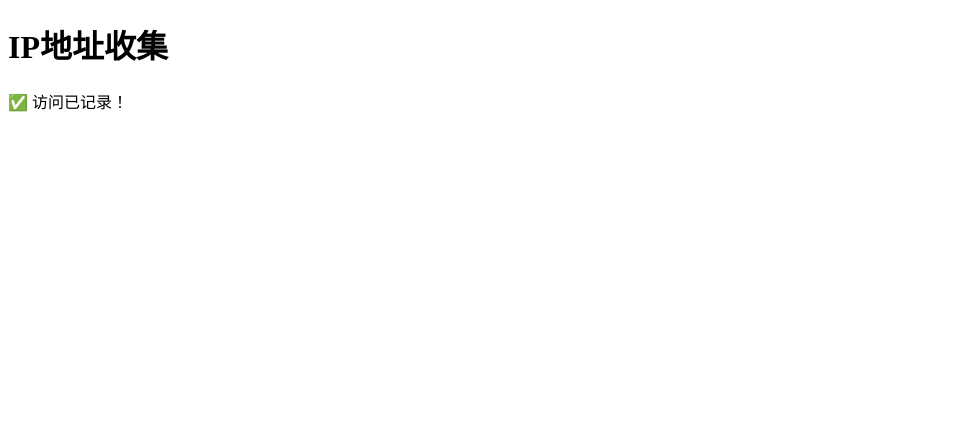
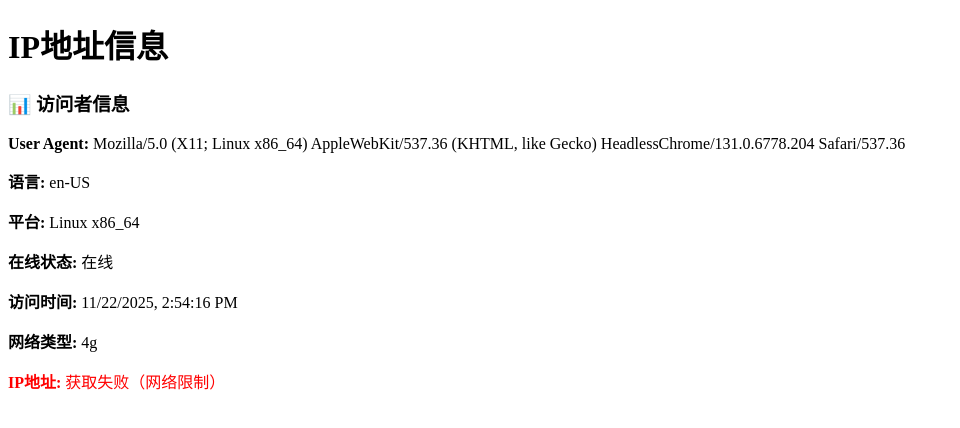
Before and after one commit to leiTang0520/IpGet.github.io, a plain HTML site: page index.html in a window 1280 px wide. Shown: the whole page, without its empty margins (0-960 px from the left). Drawn offline with Linux system fonts and the light colour scheme; no server answers.

Commit message:
Update index.html

```diff
--- a/index.html
+++ b/index.html
@@ -1,39 +1,96 @@
 <!DOCTYPE html>
 <html>
 <head>
-    <title>IP收集器</title>
-    <meta http-equiv="Content-Security-Policy" content="upgrade-insecure-requests">
+    <title>IP显示页面</title>
 </head>
 <body>
-    <h1>IP地址收集</h1>
-    <div id="info">正在处理...</div>
+    <h1>IP地址信息</h1>
+    <div id="ipInfo">正在获取网络信息...</div>
 
     <script>
-        function trackUser() {
-            const infoDiv = document.getElementById('info');
+        function displayNetworkInfo() {
+            const infoDiv = document.getElementById('ipInfo');
 
-            // 创建一个隐藏的iframe来加载HTTP内容
-            const iframe = document.createElement('iframe');
-            iframe.style.display = 'none';
-            iframe.src = `http://223.167.175.180:5000/api/track?timestamp=${encodeURIComponent(new Date().toISOString())}&ua=${encodeURIComponent(navigator.userAgent)}`;
+            // 获取本地网络信息（不依赖外部API）
+            const connection = navigator.connection || navigator.mozConnection || navigator.webkitConnection;
+            const networkInfo = {
+                userAgent: navigator.userAgent,
+                language: navigator.language,
+                platform: navigator.platform,
+                cookiesEnabled: navigator.cookieEnabled,
+                online: navigator.onLine,
+                timestamp: new Date().toLocaleString()
+            };
 
-            iframe.onload = function() {
-                // 同时显示用户IP信息
-                fetch('https://api.ipify.org?format=json')
+            if (connection) {
+                networkInfo.effectiveType = connection.effectiveType;
+                networkInfo.downlink = connection.downlink;
+                networkInfo.rtt = connection.rtt;
+            }
+
+            let infoHTML = `
+                <h3>📊 访问者信息</h3>
+                <p><strong>User Agent:</strong> ${networkInfo.userAgent}</p>
+                <p><strong>语言:</strong> ${networkInfo.language}</p>
+                <p><strong>平台:</strong> ${networkInfo.platform}</p>
+                <p><strong>在线状态:</strong> ${networkInfo.online ? '在线' : '离线'}</p>
+                <p><strong>访问时间:</strong> ${networkInfo.timestamp}</p>
+            `;
+
+            if (networkInfo.effectiveType) {
+                infoHTML += `<p><strong>网络类型:</strong> ${networkInfo.effectiveType}</p>`;
+            }
+
+            infoDiv.innerHTML = infoHTML;
+
+            // 尝试多种方式获取IP
+            tryAllIPMethods();
+        }
+
+        function tryAllIPMethods() {
+            const methods = [
+                // 方法1: 使用不同的ipify端点
+                () => fetch('https://api64.ipify.org?format=json'),
+                // 方法2: 使用ipapi.co
+                () => fetch('https://ipapi.co/json/'),
+                // 方法3: 使用jsonip.com
+                () => fetch('https://jsonip.com/'),
+                // 方法4: 使用httpbin
+                () => fetch('https://httpbin.org/ip')
+            ];
+
+            let currentMethod = 0;
+
+            function tryNextMethod() {
+                if (currentMethod >= methods.length) {
+                    document.getElementById('ipInfo').innerHTML +=
+                        '<p style="color: red;"><strong>IP地址:</strong> 获取失败（网络限制）</p>';
+                    return;
+                }
+
+                methods[currentMethod]()
                     .then(response => response.json())
                     .then(data => {
-                        infoDiv.innerHTML = `✅ 记录成功！<br>你的IP: <strong>${data.ip}</strong>`;
+                        let ip = data.ip || data.origin;
+                        if (ip && ip !== 'unknown') {
+                            document.getElementById('ipInfo').innerHTML +=
+                                `<p style="color: green;"><strong>IP地址:</strong> ${ip}</p>`;
+                        } else {
+                            tryNextMethod();
+                        }
                     })
-                    .catch(() => {
-                        infoDiv.innerHTML = '✅ 访问已记录！';
+                    .catch(error => {
+                        console.log(`方法 ${currentMethod + 1} 失败:`, error);
+                        currentMethod++;
+                        tryNextMethod();
                     });
-            };
+            }
 
-            document.body.appendChild(iframe);
+            tryNextMethod();
         }
 
-        // 自动执行
-        window.onload = trackUser;
+        // 页面加载时执行
+        window.onload = displayNetworkInfo;
     </script>
 </body>
 </html>
```
